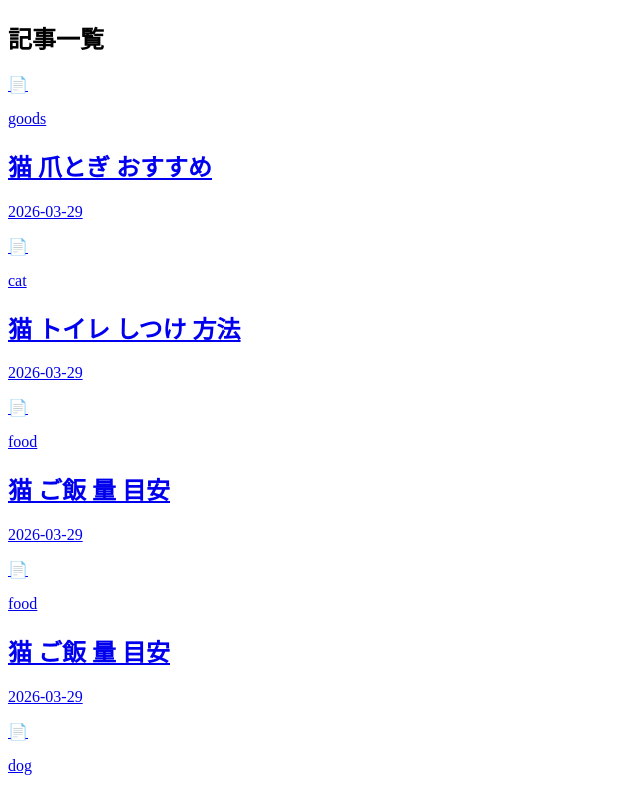
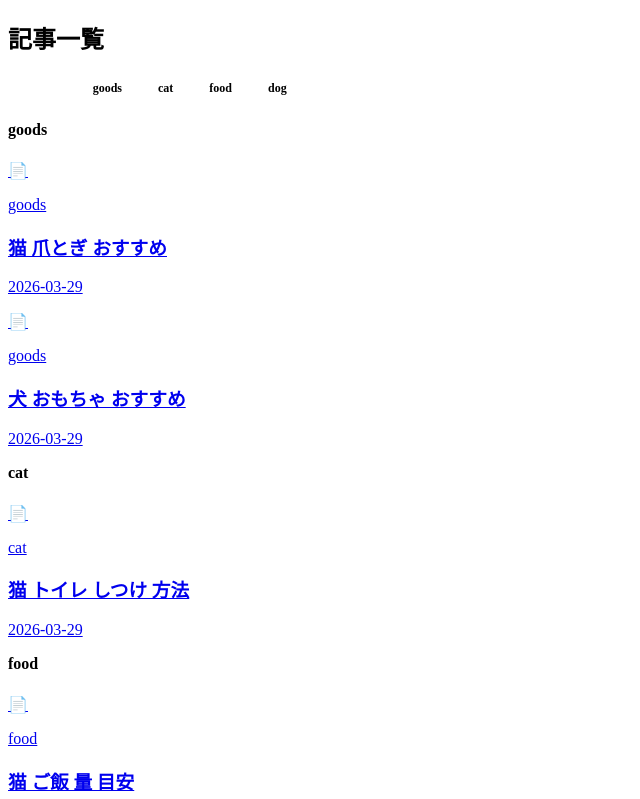
Before and after one commit to okuwabara07-gif/pet-love-jp, a Next.js app: page /blog in a window 1280 px wide. Shown: the top 799 px of the page, without its empty margins (0-640 px from the left). Built offline with nearby package versions, Linux system fonts and the light colour scheme.

Commit message:
feat: ブログ一覧カテゴリ別内部リンク強化

```diff
--- a/app/blog/page.tsx
+++ b/app/blog/page.tsx
@@ -1,36 +1,71 @@
-import Link from 'next/link';
-import { getAllPosts } from '@/lib/posts';
+import Link from 'next/link'
+import { getAllPosts } from '@/lib/posts'
 
 export default function BlogPage() {
-  const posts = getAllPosts();
-  const GENRE_ICONS: Record<string, string> = {
-    haircolor: '🎨', haircare: '✨', skincare: '🌸', nail: '💅', supplement: '💊',
-  };
+  const allPosts = getAllPosts()
+  const genres = Array.from(new Set(allPosts.map((p: any) => p.genre).filter(Boolean))) as string[]
+
   return (
     <div className="container">
+
+      {/* カテゴリナビ - 内部リンク群 */}
       <section className="section">
         <h1 className="section-title">記事一覧</h1>
-        {posts.length === 0 ? (
-          <div className="empty">
-            <div className="empty-icon">📝</div>
-            <p>まだ記事がありません。</p>
-          </div>
-        ) : (
+        <div style={{display:'flex',flexWrap:'wrap',gap:'8px',margin:'1rem 0'}}>
+          <Link href="/blog" style={{padding:'6px 14px',background:'var(--primary)',color:'white',borderRadius:'20px',textDecoration:'none',fontSize:'0.75rem',fontWeight:700}}>
+            すべて
+          </Link>
+          {genres.map(genre => (
+            <Link key={genre} href={'/blog?genre='+encodeURIComponent(genre)}
+              style={{padding:'6px 14px',background:'var(--card)',color:'var(--text)',borderRadius:'20px',textDecoration:'none',fontSize:'0.75rem',border:'1px solid var(--secondary)',fontWeight:600}}>
+              {genre}
+            </Link>
+          ))}
+        </div>
+      </section>
+
+      {/* カテゴリ別セクション表示 */}
+      {genres.length > 0 ? genres.map(genre => {
+        const genrePosts = allPosts.filter((p: any) => p.genre === genre).slice(0, 6)
+        if (genrePosts.length === 0) return null
+        return (
+          <section key={genre} className="section">
+            <h2 style={{fontSize:'1rem',fontWeight:700,color:'var(--accent)',marginBottom:'1rem',paddingBottom:'6px',borderBottom:'2px solid var(--primary)'}}>
+              {genre}
+            </h2>
+            <div className="post-grid">
+              {genrePosts.map((post: any) => (
+                <Link key={post.slug} href={'/blog/'+post.slug} className="post-card">
+                  <div className="post-card-thumb">📄</div>
+                  <div className="post-card-body">
+                    <p className="post-card-genre">{post.genre}</p>
+                    <h3 className="post-card-title">{post.title}</h3>
+                    <p className="post-card-excerpt">{post.excerpt}</p>
+                    <p className="post-card-date">{post.date}</p>
+                  </div>
+                </Link>
+              ))}
+            </div>
+          </section>
+        )
+      }) : (
+        <section className="section">
           <div className="post-grid">
-            {posts.map(post => (
-              <Link key={post.slug} href={`/blog/${post.slug}`} className="post-card">
-                <div className="post-card-thumb">{GENRE_ICONS[post.genre] || '📄'}</div>
+            {allPosts.map((post: any) => (
+              <Link key={post.slug} href={'/blog/'+post.slug} className="post-card">
+                <div className="post-card-thumb">📄</div>
                 <div className="post-card-body">
                   <p className="post-card-genre">{post.genre}</p>
-                  <h2 className="post-card-title">{post.title}</h2>
+                  <h3 className="post-card-title">{post.title}</h3>
                   <p className="post-card-excerpt">{post.excerpt}</p>
                   <p className="post-card-date">{post.date}</p>
                 </div>
               </Link>
             ))}
           </div>
-        )}
-      </section>
+        </section>
+      )}
+
     </div>
-  );
+  )
 }
```
